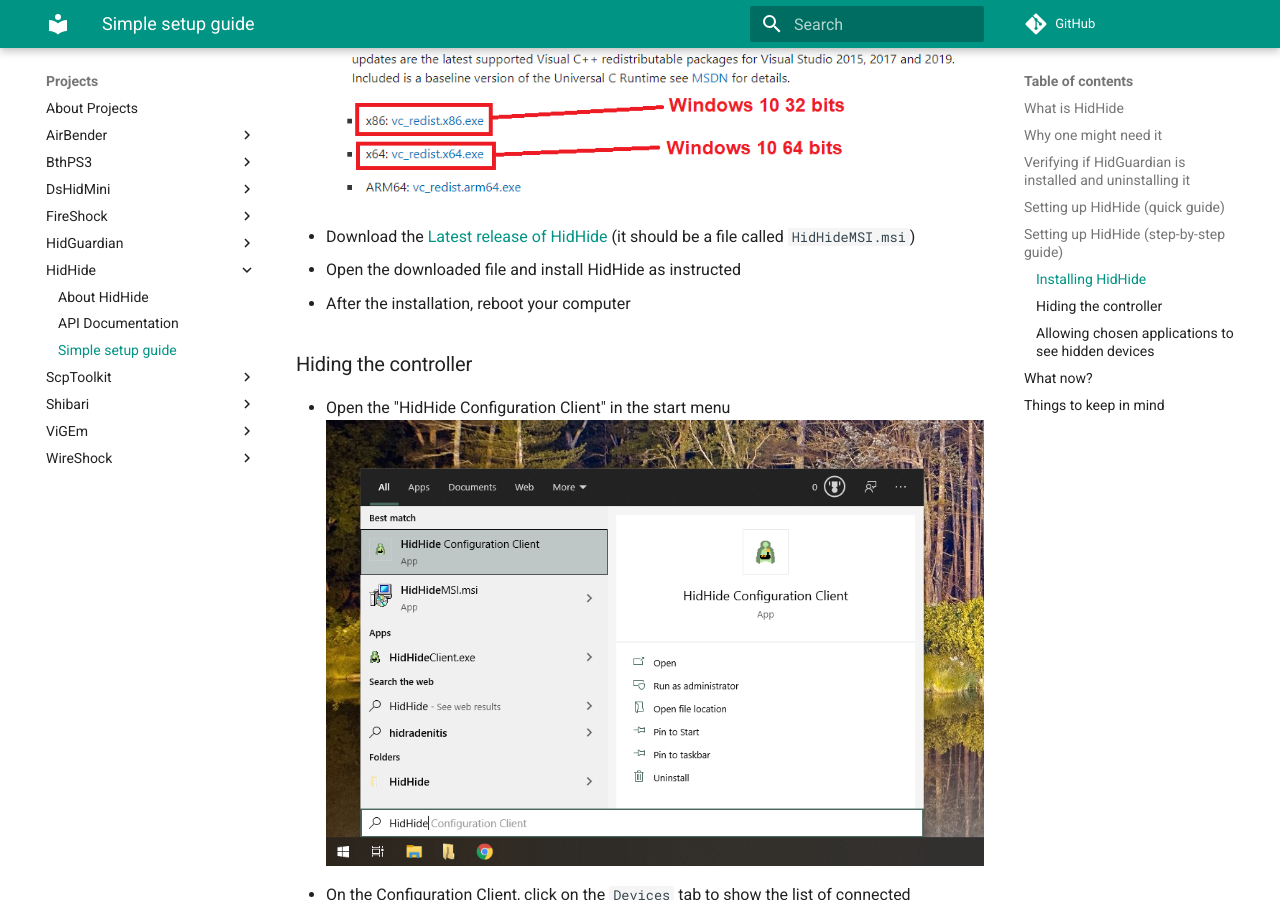
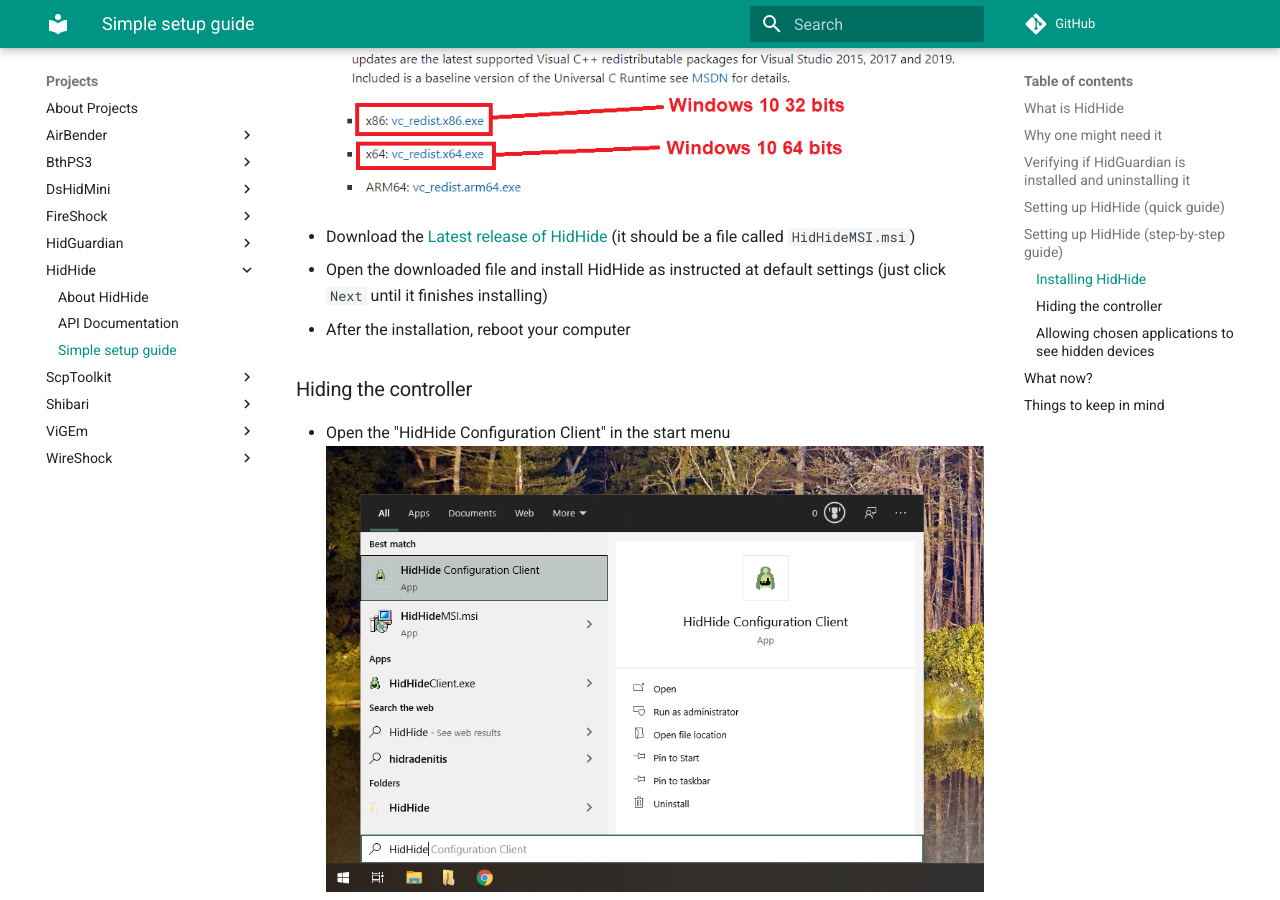
Before and after one commit to nefarius/ViGEm.github.io, an MkDocs documentation site: the page built from docs/projects/HidHide/Simple-Setup-Guide.md, in a window 1280 px wide and 900 px high, scrolled down 3019 px. Built offline with MkDocs 1.6.1 and Material for MkDocs 9.7.7, drawn with Linux system fonts in a browser that asks for light colours; comment, search, counter and statistics services are not loaded.

Commit message:
Make it clear for the user to install HidHide at the default settings

```diff
--- a/docs/projects/HidHide/Simple-Setup-Guide.md
+++ b/docs/projects/HidHide/Simple-Setup-Guide.md
@@ -63,7 +63,7 @@
 - Install [HidHide's prerequisites](https://support.microsoft.com/en-us/topic/the-latest-supported-visual-c-downloads-2647da03-1eea-4433-9aff-95f26a218cc0) according to your [Windows 10 version](https://vigem.org/research/How-to-check-architecture/)
 ![VisualCpp](images/HidHide_VisualCpp.png){: .glightbox }
 - Download the [Latest release of HidHide](https://github.com/ViGEm/HidHide/releases) (it should be a file called `HidHideMSI.msi`)
-- Open the downloaded file and install HidHide as instructed
+- Open the downloaded file and install HidHide as instructed at default settings (just click `Next` until it finishes installing)
 - After the installation, reboot your computer
 
 ### Hiding the controller
```
